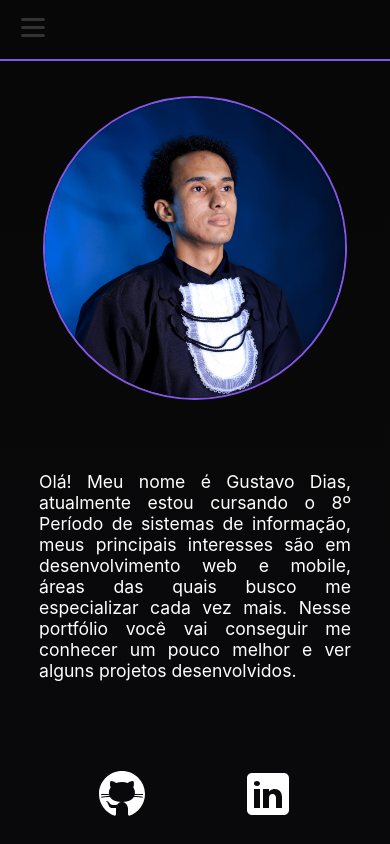
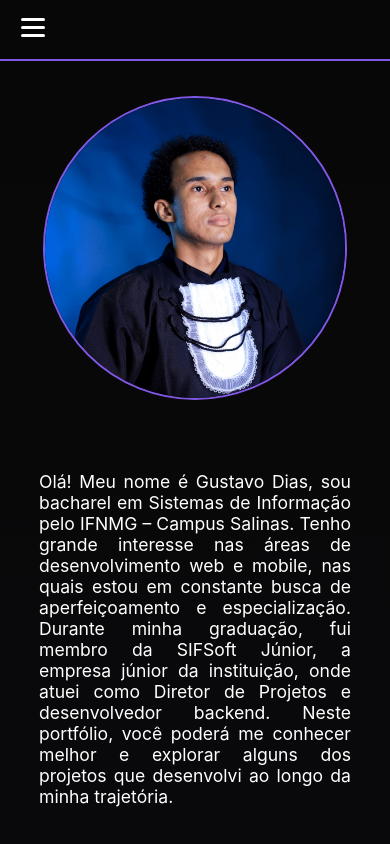
Before and after one commit to GustavoDias496/meuportfolio, a Vue app: page / in a window 390 px wide. Shown: the top 844 px of the page. Built offline with nearby package versions, Linux system fonts and the light colour scheme.

Commit message:
fix: corrigindo menu transparente na versão mobile

```diff
--- a/src/components/Header.vue
+++ b/src/components/Header.vue
@@ -8,9 +8,9 @@ export default defineComponent({
     const isMobile = ref(false);
 
     const menuItems = [
-      { text: 'Início', href: '#' },
-      { text: 'Projetos', href: '#' },
-      { text: 'Habilidades', href: '#' }
+      { text: 'Início', href: '#inicio' },
+      { text: 'Projetos', href: '#projetos' },
+      { text: 'Habilidades', href: '#habilidades' }
     ];
 
     const checkScreenSize = () => {
@@ -124,7 +124,7 @@ export default defineComponent({
 .hamburger-inner::after {
   width: 24px;
   height: 3px;
-  background-color: #333;
+  background-color: var(--color-menu-bar);
   border-radius: 3px;
   position: absolute;
   transition-property: transform, opacity;
@@ -199,7 +199,7 @@ export default defineComponent({
   top: 60px;
   left: 0;
   width: 100%;
-  background: transparent;
+  background-color: var(--color-background-primary);
   padding: 20px;
   box-shadow: 0 2px 5px rgba(0,0,0,0.1);
   z-index: 1000;
--- a/src/components/Home.vue
+++ b/src/components/Home.vue
@@ -2,18 +2,19 @@
 </script>
 
 <template>
-    <section class="container">
+    <section class="container" id="inicio">
         <div class="top-container">
             <img src="../assets/eu.jpg" alt="" class="photo">
-            <p class="aboutText">Olá! Meu nome é Gustavo Dias, atualmente estou cursando o 8º Período de sistemas de
-                informação, meus principais interesses são em desenvolvimento web e mobile, áreas das quais busco me
-                especializar cada vez mais. Nesse portfólio você vai conseguir me conhecer um pouco melhor e ver alguns
-                projetos desenvolvidos.</p>
+            <p class="aboutText">Olá! Meu nome é Gustavo Dias, sou bacharel em Sistemas de Informação pelo IFNMG – Campus Salinas. Tenho grande interesse nas áreas de desenvolvimento web e mobile, nas quais estou em constante busca de aperfeiçoamento e especialização.
+
+Durante minha graduação, fui membro da SIFSoft Júnior, a empresa júnior da instituição, onde atuei como Diretor de Projetos e desenvolvedor backend.
+
+Neste portfólio, você poderá me conhecer melhor e explorar alguns dos projetos que desenvolvi ao longo da minha trajetória.</p>
         </div>
 
         <div class="bottom-container">
-            <img src="../assets/github.svg" alt="" class="icon">
-            <img src="../assets/linkedin.svg" alt="" class="icon">
+            <a href="https://github.com/GustavoDias496" target="_blank"><img src="../assets/github.svg" alt="" class="icon"></a>
+            <a href="https://www.linkedin.com/in/gustavodias66/" target="_blank"><img src="../assets/linkedin.svg" alt="" class="icon"></a>
         </div>
         <div class="bottom-container">
 
--- a/src/components/Projects.vue
+++ b/src/components/Projects.vue
@@ -5,7 +5,7 @@ console.log(projects)
 </script>
 
 <template>
-    <section class="container">
+    <section class="container" id="projetos">
         <h1 class="title">Projetos</h1>
         <div class="projects-container">
             <ProjectCard
--- a/src/components/Skills.vue
+++ b/src/components/Skills.vue
@@ -5,7 +5,7 @@ console.log(skills)
 </script>
 
 <template>
-    <section class="container">
+    <section class="container" id="habilidades">
         <h1 class="title">Habilidades</h1>
         <div class="skills-container">
             <SkillCard v-for="skill in skills" :key="skill.id" :title="skill.title" :image="skill.image" />
--- a/src/style.css
+++ b/src/style.css
@@ -12,6 +12,8 @@
   --color-text-about-card: #fff;
 
   --color-border: #8257e6;
+
+  --color-menu-bar: #ffffff;
 }
 
 body {
```
